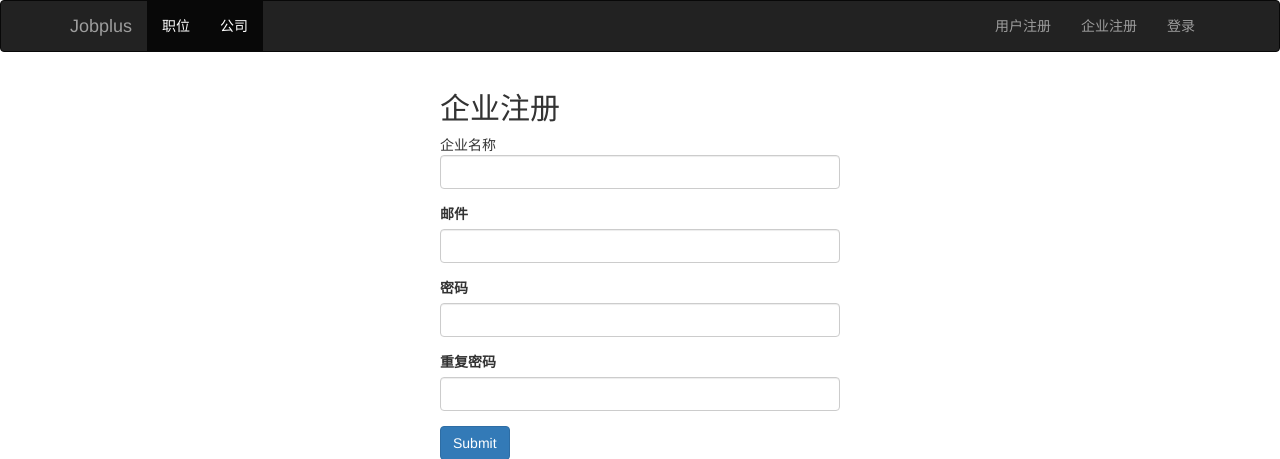
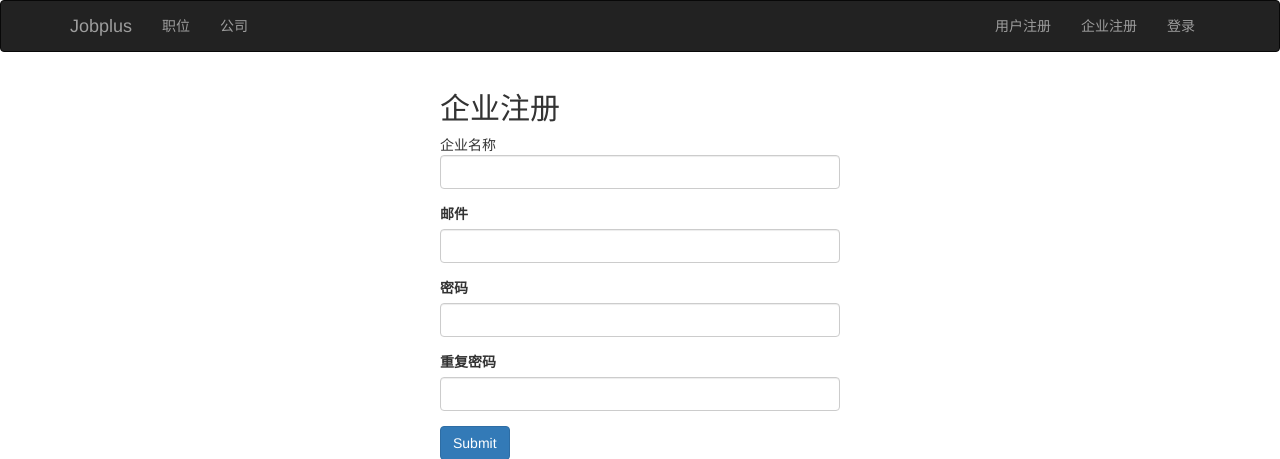
Before and after one commit to LouPlus/jobplus7-15, a Flask app: page /companyregister in a window 1280 px wide. Shown: the top 459 px of the page. Run offline with Flask 2, Linux system fonts and the light colour scheme; parts of the project's set-up code (start-up, migrations or seed data) failed here and were passed over; some libraries are stand-ins or nearby versions.

Commit message:
edit base.html

```diff
--- a/jobplus/templates/base.html
+++ b/jobplus/templates/base.html
@@ -45,8 +45,8 @@
 
                  <!--导航栏（左)-->
                 <ul class="nav navbar-nav">
-                    <li class='active'><a href="#">职位<span class='sr-only'>(current)</span></a></li>
-                    <li class="active"><a href="#">公司<span class='sr-only'>(current)</span></a></li>
+                    <li class="{% if active == 'job' %}active{% endif %}"><a href="#">职位<span class='sr-only'>(current)</span></a></li>
+                    <li class="{% if activate == 'company' %}active{% endif%}"><a href="#">公司<span class='sr-only'>(current)</span></a></li>
                     <!--如果用户通过认证（authenticated）且是管理者，显示连接 -->
                     {% if current_user.is_authenticated and current_user.admin  %}
                     <li><a href="#">控制台</a></li>
```
